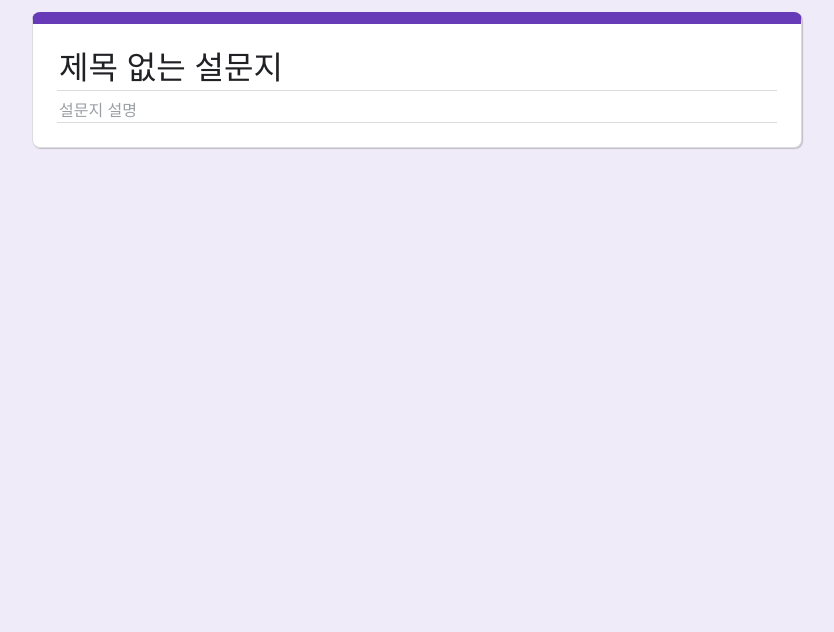
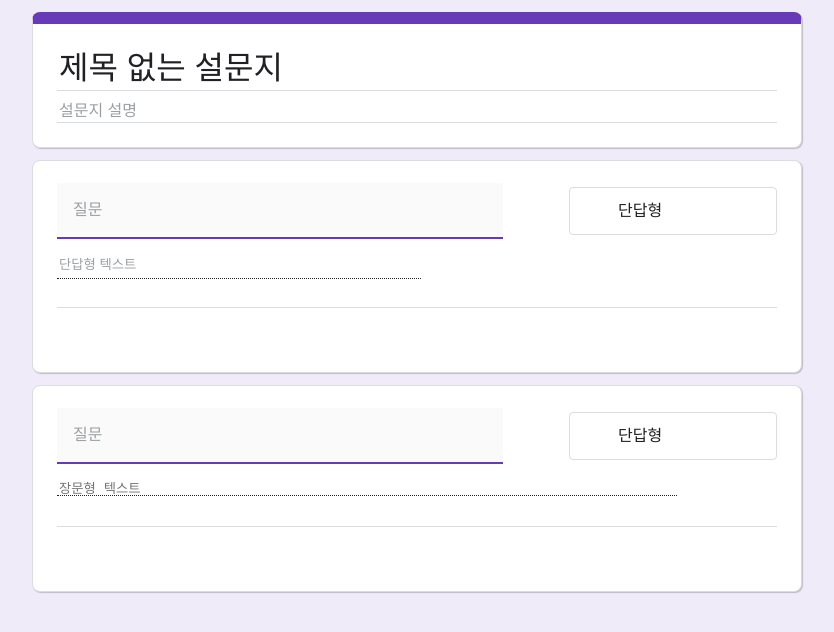
Before and after one commit to shyunju7/google-form-clone, a React (Create React App) app: page / in a window 1280 px wide. Shown: the top 632 px of the page, without its empty margins (223-1057 px from the left). Built offline with nearby package versions, Linux system fonts and the light colour scheme.

Commit message:
💄 style : Apply UI when preview screen

```diff
--- a/src/pages/Main/index.tsx
+++ b/src/pages/Main/index.tsx
@@ -3,6 +3,8 @@ import * as S from "./style";
 import TitleContainer from "../../components/TitleContainer";
 import { useDispatch } from "react-redux";
 import { updateFormDescription, updateFormTitle } from "../../reducers/form";
+import QuestionTemplate from "../../components/QuestionTemplate";
+import TextualQuestion from "../../components/textualQuestion";
 const Main = () => {
   const dispatch = useDispatch();
   const [formPreferences, setFormPreferences] = React.useState({
@@ -33,6 +35,18 @@ const Main = () => {
         handleOnChange={handleOnChangeFormPreferences}
         handleOnBlur={handleOnBlur}
       />
+      <QuestionTemplate
+        id={1}
+        qType="SHORT_ANSWER_TYPE"
+        isRequired={true}
+        hasOptions={false}
+      />
+      <QuestionTemplate
+        id={2}
+        qType="LONG_ANSWER_TYPE"
+        isRequired={true}
+        hasOptions={false}
+      />
     </S.MainContainer>
   );
 };
--- a/src/pages/Preview/index.tsx
+++ b/src/pages/Preview/index.tsx
@@ -3,6 +3,7 @@ import * as S from "./style";
 import { useSelector } from "react-redux";
 import TitleContainer from "../../components/TitleContainer";
 import { RootState } from "../../store";
+import QuestionTemplate from "../../components/QuestionTemplate";
 const Preview = () => {
   const { title, description } = useSelector((state: RootState) => state.form);
 
@@ -11,6 +12,18 @@ const Preview = () => {
       <TitleContainer
         formPreferences={{ title: title, description: description }}
       />
+      <QuestionTemplate
+        id={1}
+        qType="SHORT_ANSWER_TYPE"
+        isRequired={true}
+        hasOptions={false}
+      />
+      <QuestionTemplate
+        id={2}
+        qType="LONG_ANSWER_TYPE"
+        isRequired={true}
+        hasOptions={false}
+      />
     </S.PreviewContainer>
   );
 };
```
